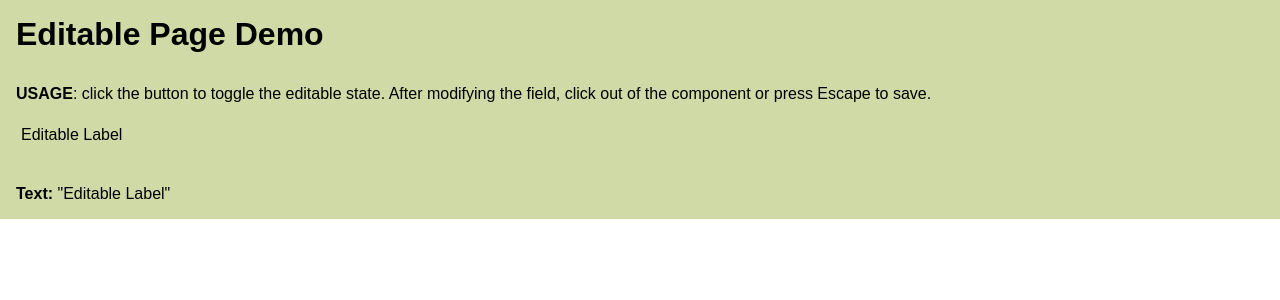
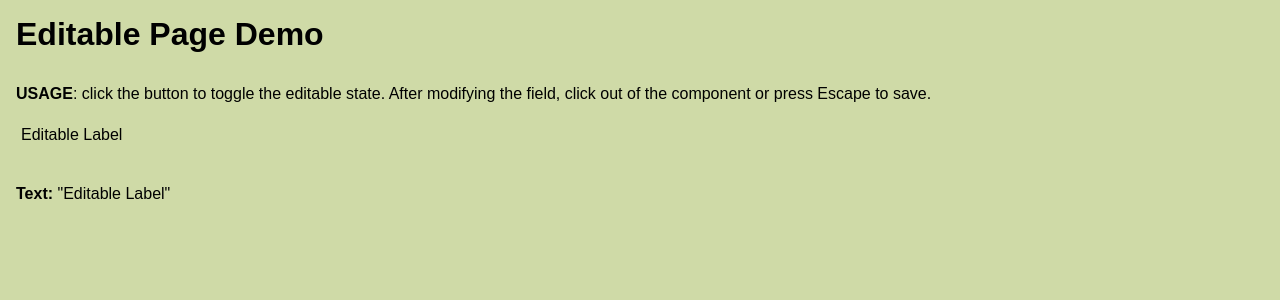
Before and after one commit to David256/editable-page-demo, a React (Vite) app: page / in a window 1280 px wide. Shown: the top 300 px of the page. Built offline with nearby package versions, Linux system fonts and the light colour scheme.

Commit message:
Height to 100%

```diff
--- a/src/App.sass
+++ b/src/App.sass
@@ -1,4 +1,5 @@
 .App
+    height: 100%
     padding: 1em
     background-color: #cfdaa7
 
--- a/src/index.sass
+++ b/src/index.sass
@@ -7,3 +7,6 @@
 
 body
     font-family: Arial, Helvetica, sans-serif
+
+body, html, #root
+    height: 100%
```
